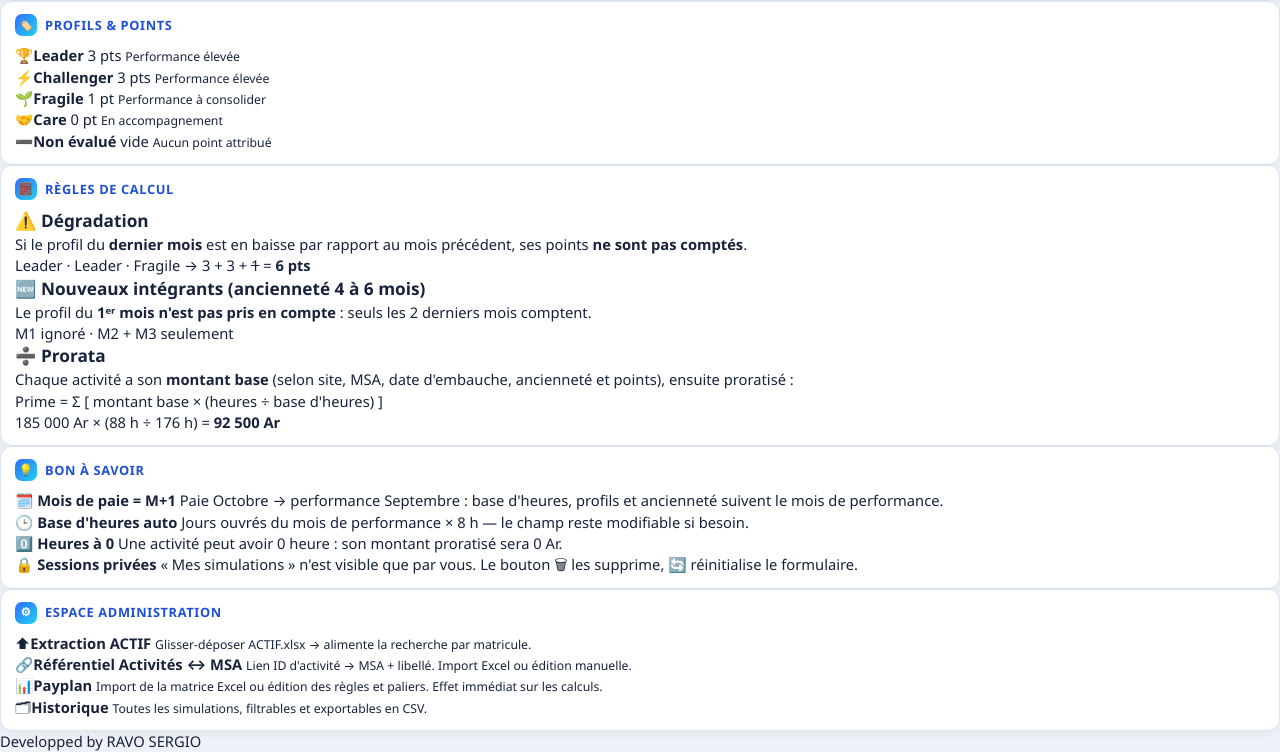
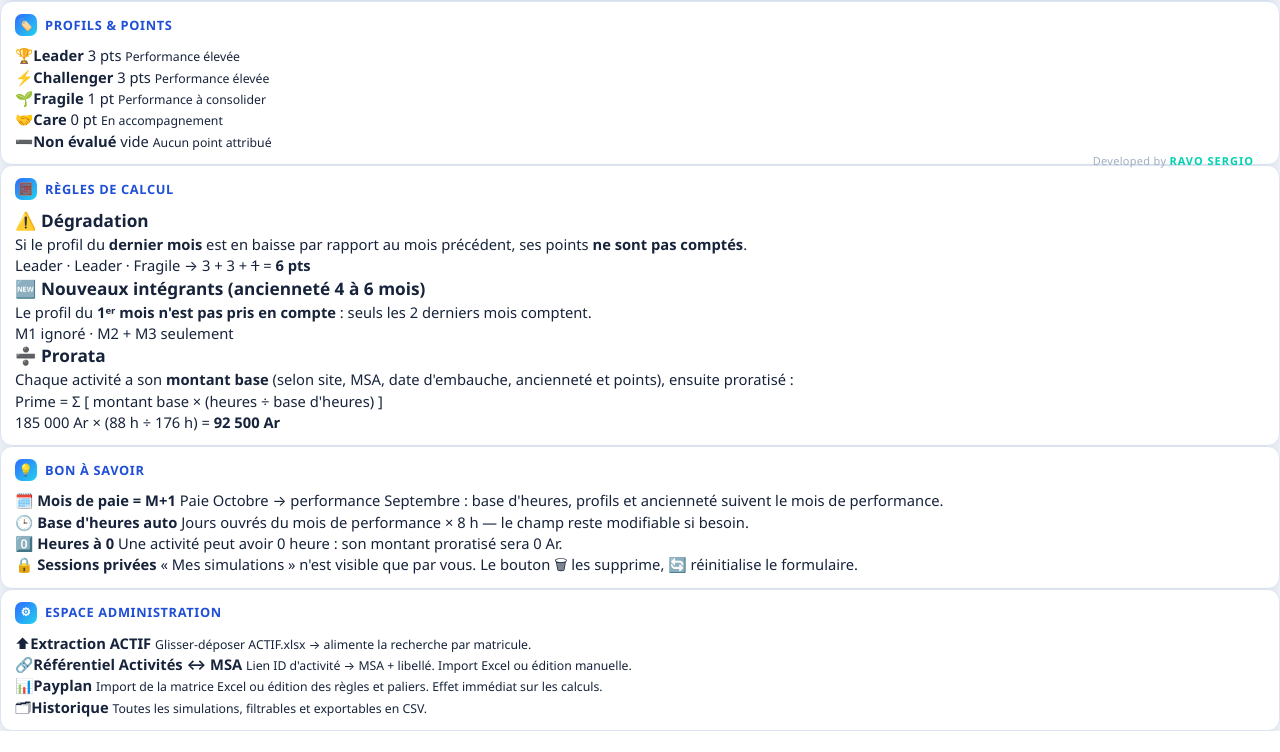
Before and after one commit to Sergio-stack10/Simulateur-Prime, a Flask app: page /glossaire in a window 1280 px wide. Shown: the part 617-1369 px from the top of the page. After the commit the page ends 1348 px from the top, so only its background shows below. Run offline with Flask 3, Linux system fonts and the light colour scheme; the visitor is signed in with stand-in values (Sample User, id 1).

Commit message:
Update glossaire.html

```diff
--- a/templates/glossaire.html
+++ b/templates/glossaire.html
@@ -187,8 +187,7 @@
 
 </main>
 
-<footer class="footer-fix">Developped by <span>RAVO SERGIO</span></footer>
-
+<footer class="footer-fix" style="position:fixed;bottom:10px;right:20px;z-index:9998;background:transparent;border:none;box-shadow:none;border-radius:0;padding:4px 6px;font-size:11px;font-weight:300;letter-spacing:.3px;color:#A0AEC0;cursor:default;user-select:none;">Developed by <span style="font-weight:bold;letter-spacing:1px;text-transform:uppercase;color:#00D1B2;">RAVO SERGIO</span></footer>
 <div id="toasts"></div>
 <script>
   document.addEventListener("DOMContentLoaded", () => {
```
